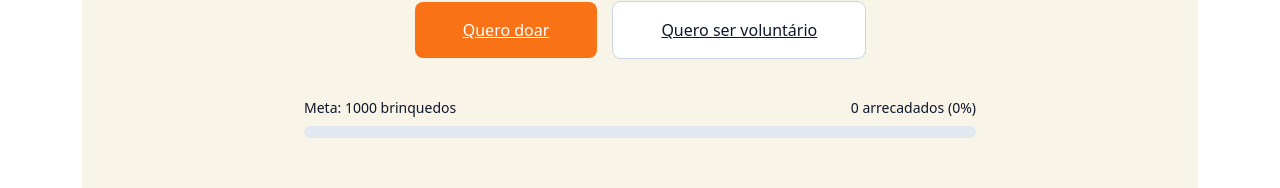
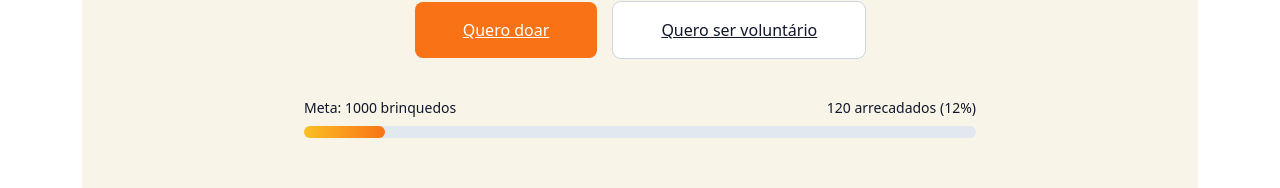
Before and after one commit to Biazinn/estacaosorriso, a Next.js app: page / in a window 1280 px wide. Shown: the part 411-599 px from the top of the page. Built offline with nearby package versions, Linux system fonts and the light colour scheme.

Commit message:
alteração meta

```diff
--- a/src/app/page.tsx
+++ b/src/app/page.tsx
@@ -1,6 +1,6 @@
 export default function HomePage() {
   // Ajuste estes números quando tiver dados reais:
-  const meta = { goal: 1000, collected: 0 };
+  const meta = { goal: 1000, collected: 120 };
   const percent = Math.min(100, Math.round((meta.collected / meta.goal) * 100));
   const msg = `Olá! Quero ser voluntário no Estação Sorriso.
         Nome:
```
